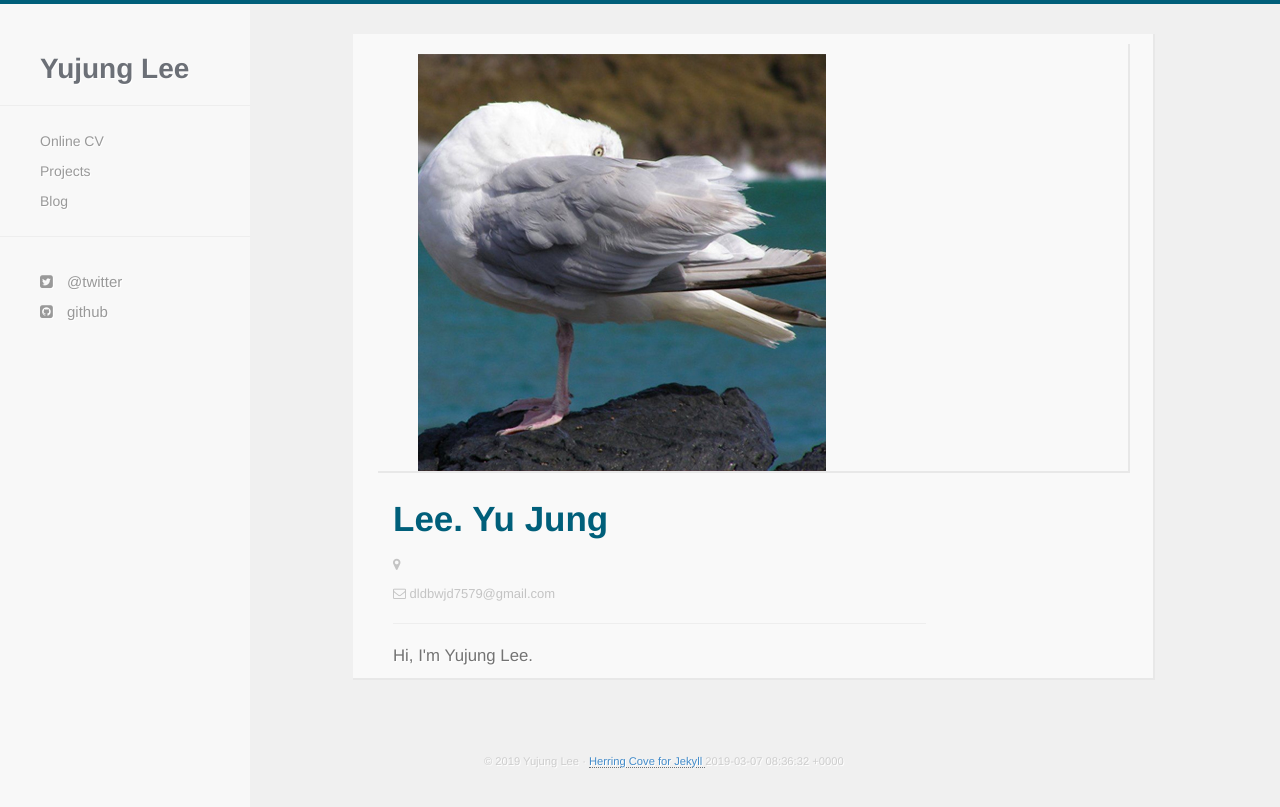
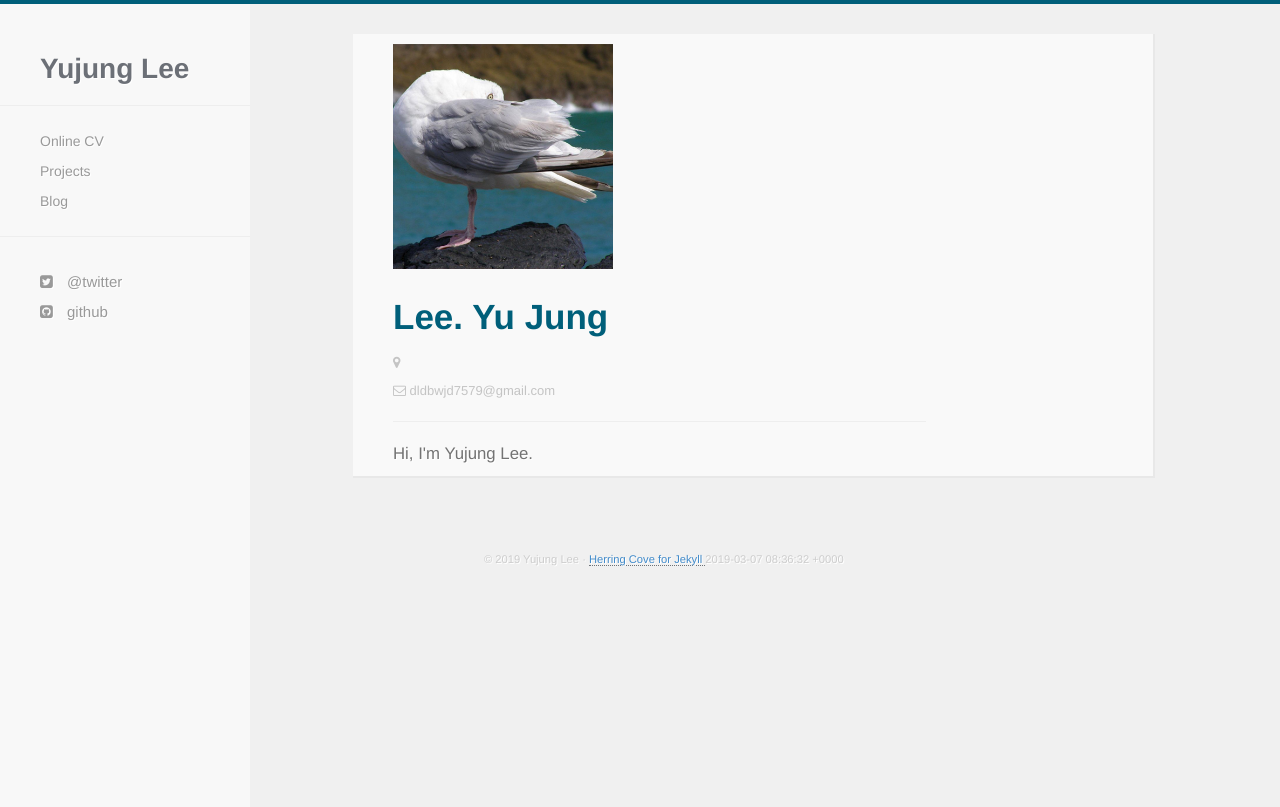
Before and after one commit to yujungL/yujungL.github.io, a Jekyll site: the page built from about.html, in a window 1280 px wide. Shown: the top 807 px of the page. Built offline with Jekyll 4.4.1, drawn with Linux system fonts in a browser that asks for light colours; nearby versions of some CDN libraries; Markdown is read by kramdown in place of the engine named in the settings.

Commit message:
Update about.html

```diff
--- a/about.html
+++ b/about.html
@@ -5,7 +5,7 @@ title: Online CV
     <div class="row">
       <div class="user-card">
         <div class="row">
-          <div class="user-card cvPhoto">
+          <div class="col-md-4">
             <img src="{{ site.baseurl }}/images/self.jpg">
           </div>
           <div class="col-md-9">
```
